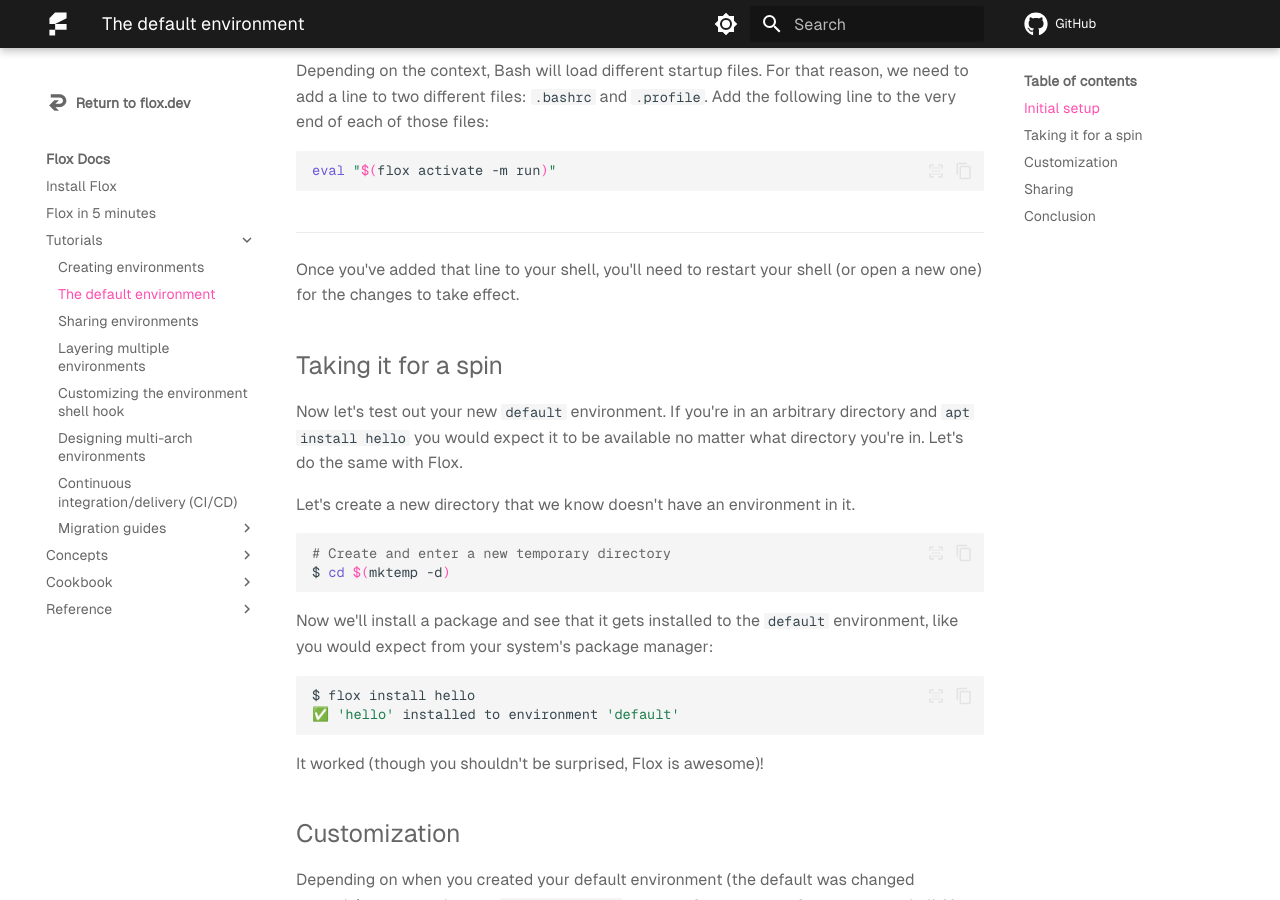
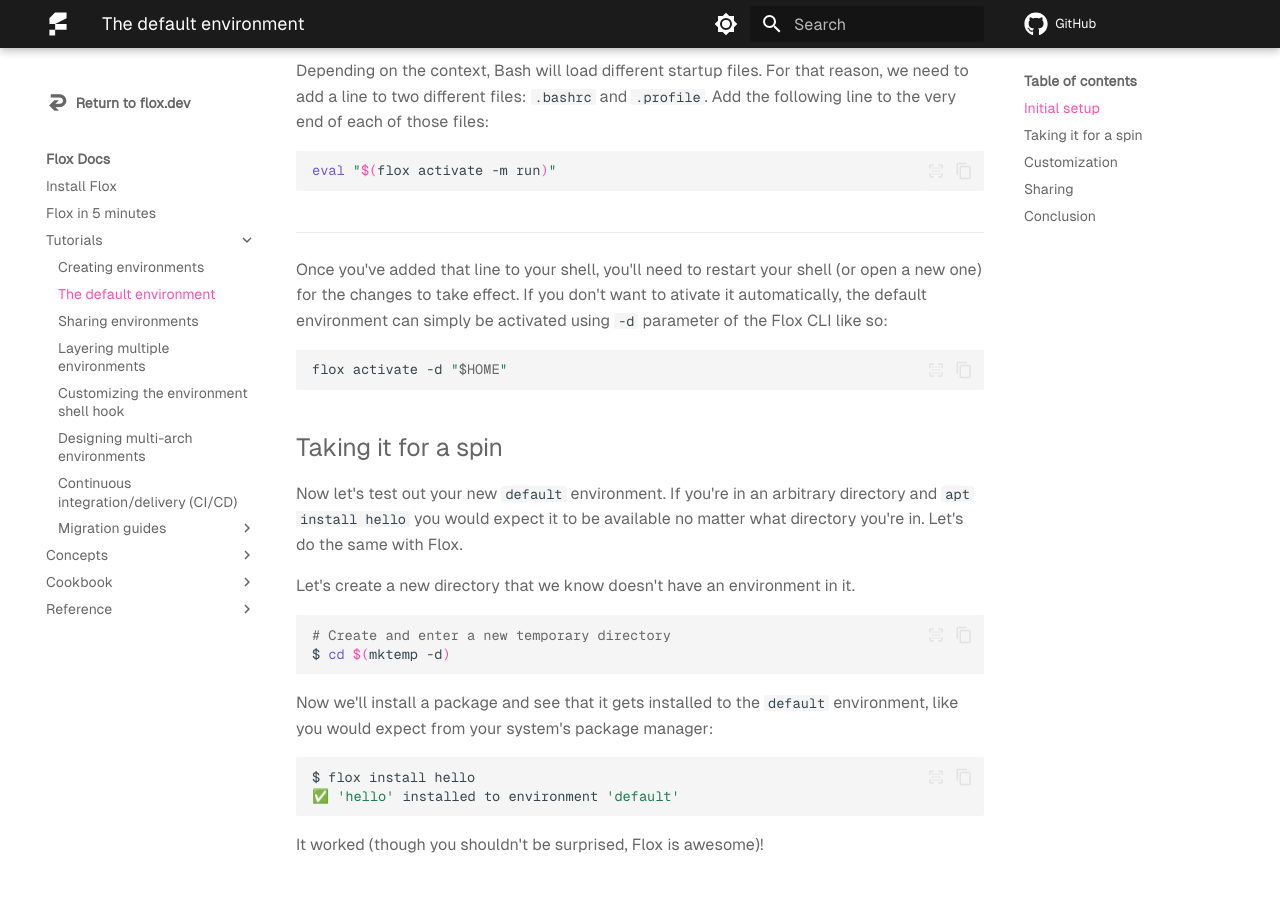
Before and after one commit to flox/floxdocs, an MkDocs documentation site: the page built from docs/tutorials/default-environment.md, in a window 1280 px wide and 900 px high, scrolled down 1017 px. Built offline with MkDocs 1.6.1 and Material for MkDocs 9.7.7, drawn with Linux system fonts in a browser that asks for light colours; plug-ins that fetch from the network failed and are left out; comment, search, counter and statistics services are not loaded.

Commit message:
Adding suggestion for -d with $HOME folder

````diff
--- a/docs/tutorials/default-environment.md
+++ b/docs/tutorials/default-environment.md
@@ -87,7 +87,13 @@
 
 Once you've added that line to your shell,
 you'll need to restart your shell (or open a new one) for the changes to
-take effect.
+take effect. If you don't want to ativate it automatically, the default
+environment can simply be activated using `-d` parameter of the Flox CLI
+like so:
+
+```bash
+flox activate -d "$HOME"
+```
 
 ## Taking it for a spin
 
````
